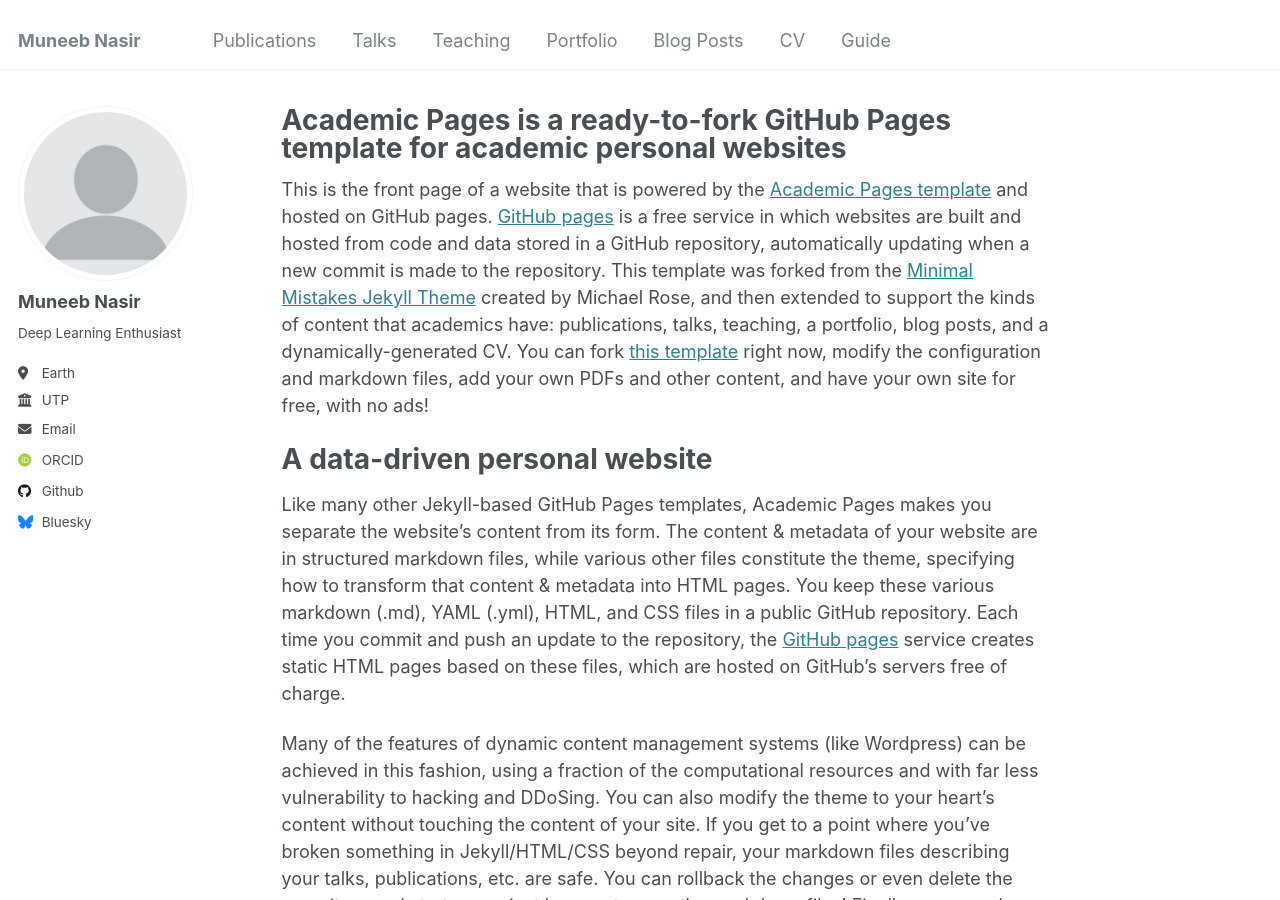
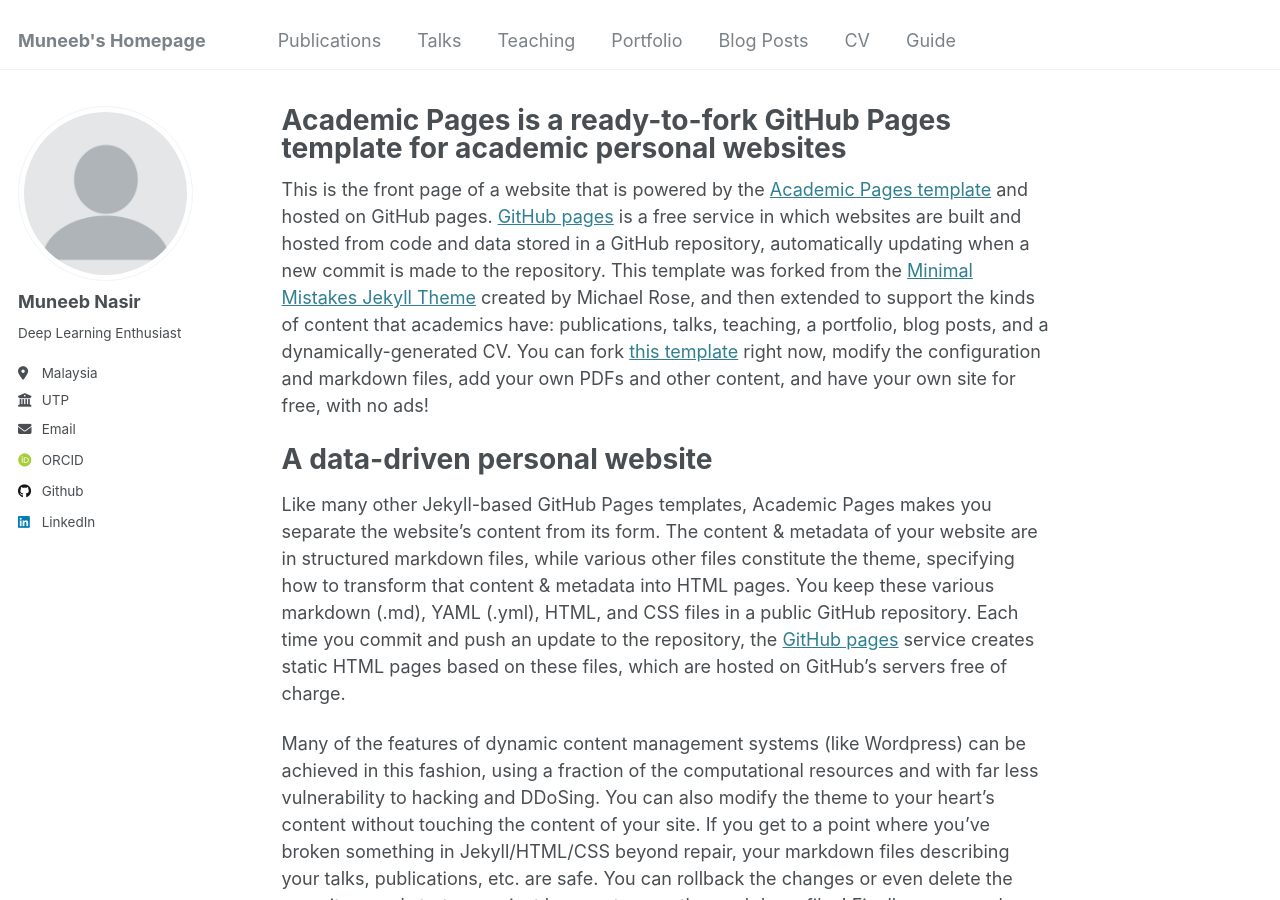
Before and after one commit to mune98/http-mune98.github.io-, a Jekyll site: the page built from _pages/about.md, in a window 1280 px wide and 900 px high. Built offline with Jekyll 4.4.1, drawn with Linux system fonts in a browser that asks for light colours; some web fonts are replaced.

Commit message:
Update _config.yml

```diff
--- a/_config.yml
+++ b/_config.yml
@@ -8,7 +8,7 @@
 
 # Basic Site Settings
 locale                   : "en-US"
-title                    : "Muneeb Nasir"
+title                    : "Muneeb's Homepage"
 title_separator          : "-"
 name                     : &name "Muneeb Nasir"
 description              : &description "personal description"
@@ -25,7 +25,7 @@
   name             : "Muneeb Nasir"
   pronouns         : # example: "she/her"
   bio              : "Deep Learning Enthusiast"
-  location         : "Earth"
+  location         : "Malaysia"
   employer         : "UTP"
   uri              : # URL
   email            : "muneeb9189@gmail.com"
@@ -49,7 +49,7 @@
   # stackoverflow    : # User number or user number and name (i.e., use "1" or "1/jeff-atwood")
 
   # Social media
-  bluesky          : "bsky.app" # Replace this with you Bluesky username
+  # bluesky          : "bsky.app" # Replace this with you Bluesky username
   facebook         : # Username
   flickr           : # Username
   foursquare       : # Username
@@ -58,7 +58,7 @@
   keybase          : # Username
   instagram        : # Username
   lastfm           : # Username
-  linkedin         : # Username
+  linkedin         : "https://www.linkedin.com/in/muneeb-nasir/" # Username
   mastodon         : # URL
   medium           : # URL
   pinterest        : # Username
```
